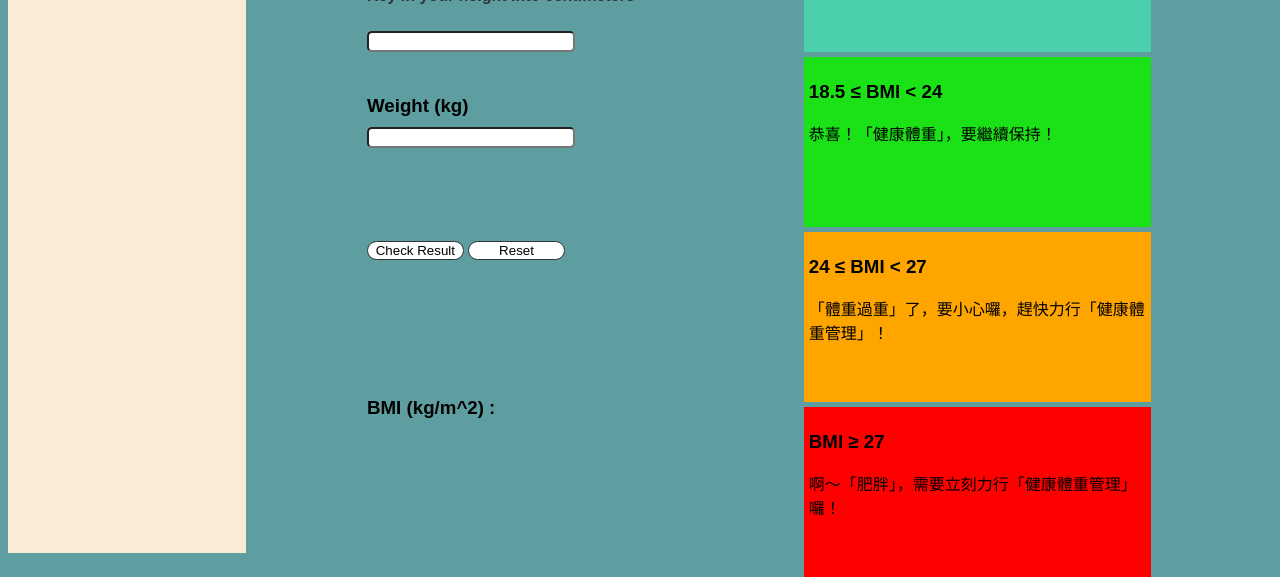
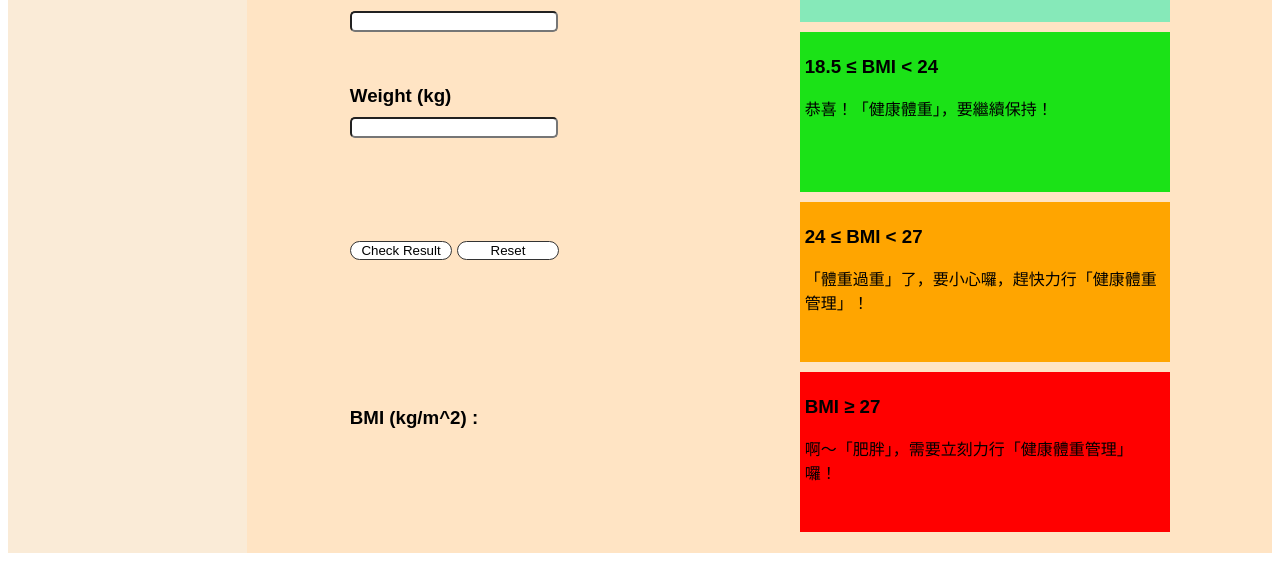
Before and after one commit to henry4682/Javascript-practice, a website: page BMI_calculator/index.html in a window 1280 px wide. Shown: the part 247-824 px from the top of the page. Drawn offline with nearby package versions, Linux system fonts and the light colour scheme.

Commit message:
fix README.MD link

```diff
--- a/BMI_calculator/style.scss
+++ b/BMI_calculator/style.scss
@@ -14,10 +14,11 @@ body{
     'header header header header header header'
     'aside main main main main main'
     'aside main main main main main';
-    background-color:cadetblue;
+
     header{
         grid-area: header;
         text-align: center;
+        background-color:burlywood;
     }
     aside.menu{
         grid-area: aside;
@@ -43,14 +44,12 @@ body{
     }
 
     main {
+        background-color: bisque;
         grid-area: main;
-        // width: 800px;
-        margin: 20px auto;
         display: flex;
-        gap: 10px;
-
+        justify-content: center;
         aside{
-            width: 50%;
+            width: 40%;
             display: flex;
             flex-direction: column;
             gap: 10px;
@@ -71,6 +70,7 @@ body{
                 }
                 h4.result{
                     display: block;
+                    background-color: #999;
                 }
                 button{
                     background: #fff;
@@ -84,6 +84,8 @@ body{
             }
 
             ul{
+                display: flex;
+                flex-direction: column;
                 height: 100%;
                 list-style: none;
                 li{
--- a/index.scss
+++ b/index.scss
@@ -28,7 +28,6 @@ body{
                     padding: 5px 0px;
                 }
                 &:hover{
-
                     background-color: aqua;
                 }
                 a{
```
Also changed, not shown: index.html (+1 -1 lines), BMI_calculator/style.css, README.MD, 2 other files.
